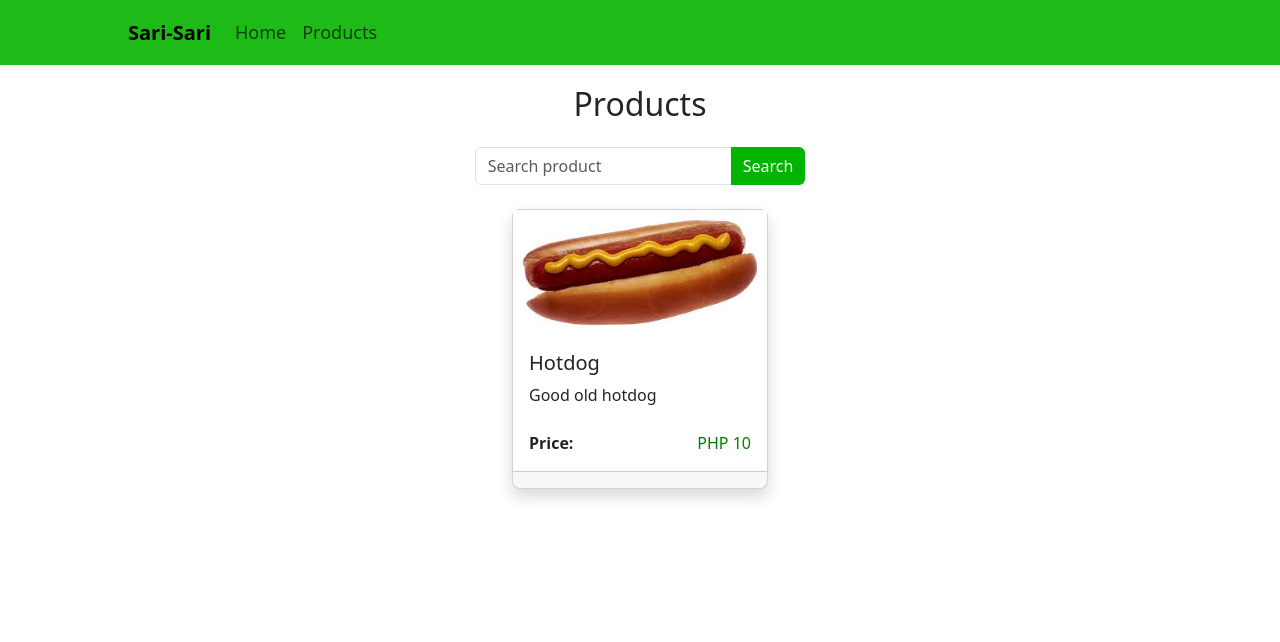
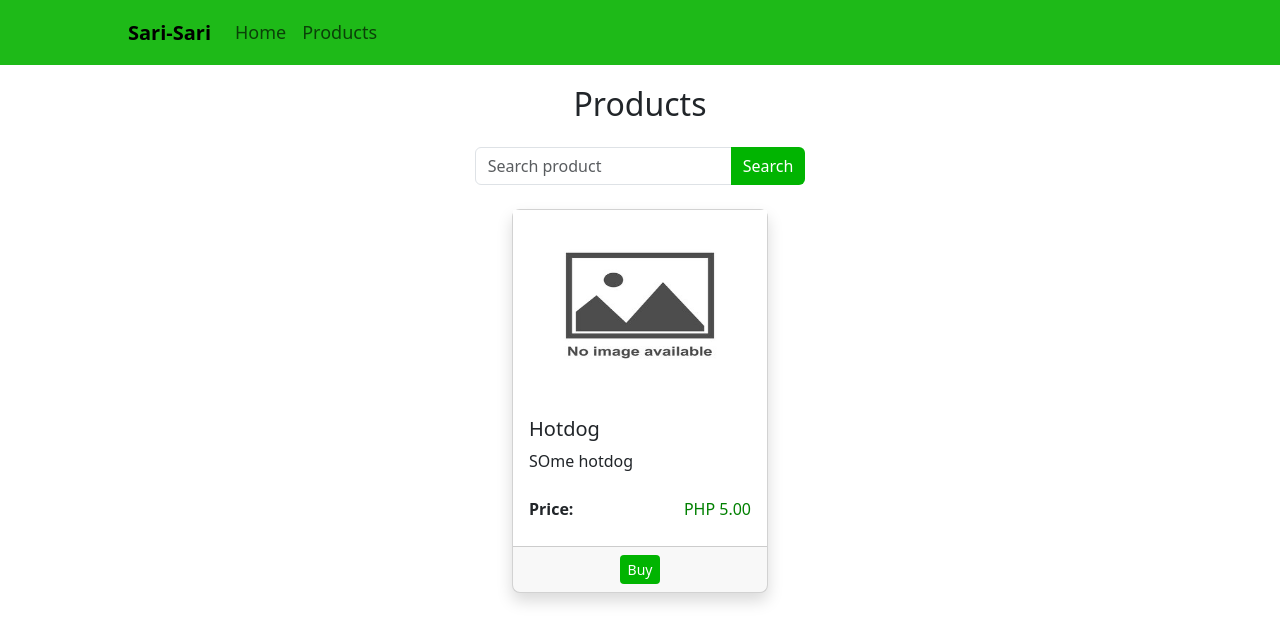
Before and after one commit to Scrappyz/Sari-Sari, a React (Vite) app in the folder frontend/: page /products in a window 1280 px wide. Shown: the top 642 px of the page. Built offline with nearby package versions, Linux system fonts and the light colour scheme.

Commit message:
Added automatic image resizing in card

```diff
--- a/frontend/src/user/components/ProductCard/ProductCard.jsx
+++ b/frontend/src/user/components/ProductCard/ProductCard.jsx
@@ -3,24 +3,33 @@ import PropTypes from 'prop-types';
 import '/src/global.css';
 import './ProductCard.css';
 
-function ProductCard() {
+function ProductCard({
+	product,
+	desc,
+	price,
+	mediaSrc = "no-pic.jpg"
+}) {
     return (
-		<div className='card p-0 rounded-3 shadow' style={{maxWidth: "16rem"}}>
-			<img src='hotdog.jpg' />
+		<div className='card p-0 rounded-3 shadow' style={{maxWidth: "16rem", maxHeight: "24rem"}}>
+			<div style={{height: "50%"}}>
+				<img src={mediaSrc} style={{objectFit: "fill", width: "100%", height: "100%"}} />
+			</div>
 			<div className='card-body'>
 				<div>
-					<h5 className='card-title'>Hotdog</h5>
+					<h5 className='card-title'>{product}</h5>
 				</div>
 				<div>
-					<p className='card-text'>Good old hotdog</p>
+					<p className='card-text'>{desc}</p>
 				</div>
-				<div className='d-flex justify-content-between mt-4' style={{fontSize: "16px"}}>
+				<div className='d-flex justify-content-between mt-4 mb-0' style={{fontSize: "16px"}}>
 					<strong className='card-text'>Price:</strong>
-					<p className='card-text' style={{color: "green"}}>PHP 10</p>
+					<p className='card-text' style={{color: "green"}}>{price}</p>
 				</div>
 			</div>
 			<div className='card-footer'>
-
+				<div className='d-flex justify-content-center'>
+					<button className='btn btn-primary btn-sm'>Buy</button>
+				</div>
 			</div>
 		</div>
 	)
--- a/frontend/src/user/pages/Products/Products.jsx
+++ b/frontend/src/user/pages/Products/Products.jsx
@@ -4,6 +4,7 @@ import ProductCard from '../../components/ProductCard/ProductCard';
 import './Products.css';
 
 function Products() {
+
     return (
         <div>
             <Header />
@@ -20,7 +21,7 @@ function Products() {
                     </form>
                 </div>
                 <div className='d-flex justify-content-center mt-4'>
-                    <ProductCard />
+                    <ProductCard product={"Hotdog"} price={"PHP 5.00"}  desc={"SOme hotdog"}/>
                 </div>
             </div>
         </div>
```
Also changed, not shown: frontend/public/no-pic.jpg (added).
